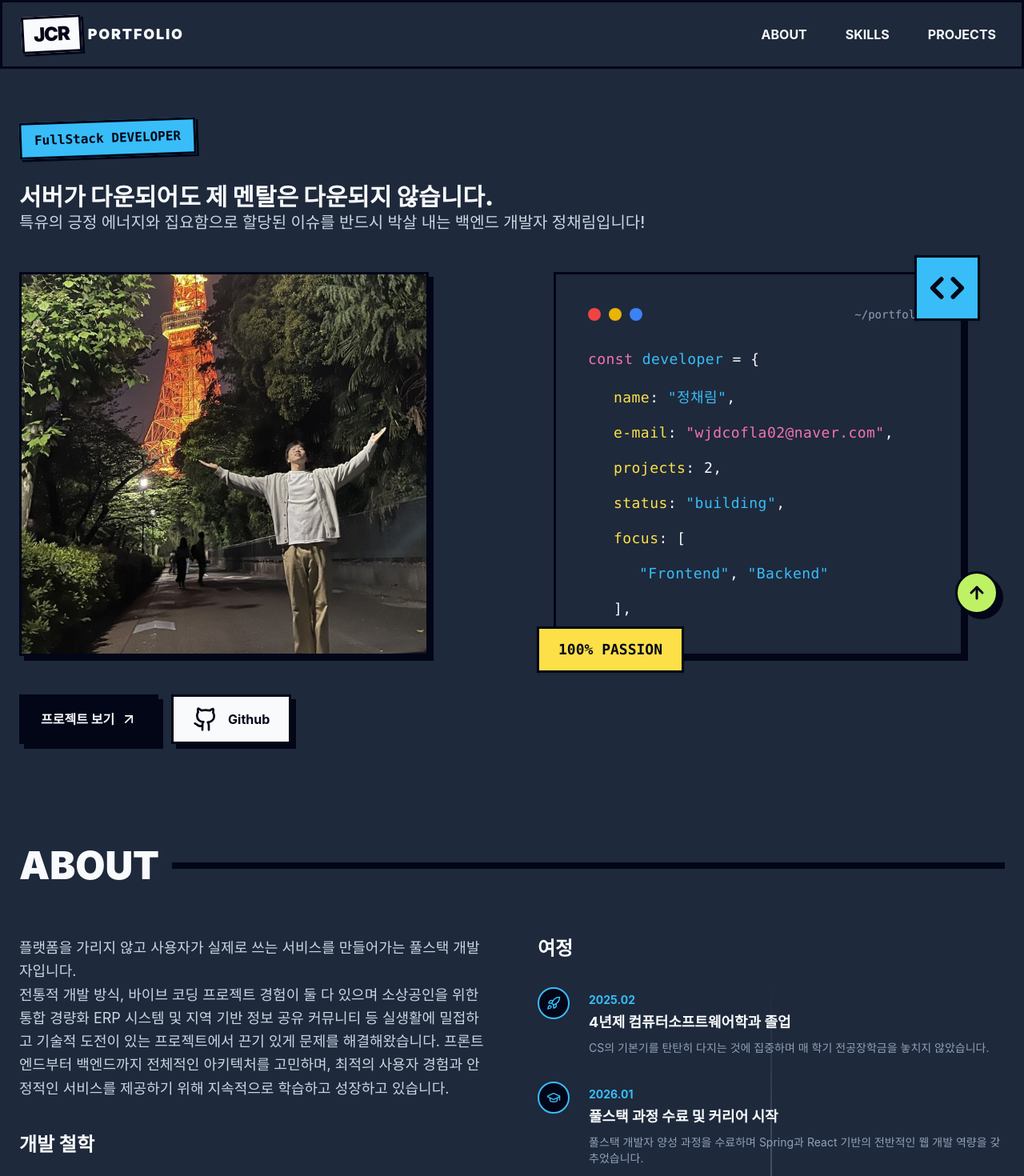
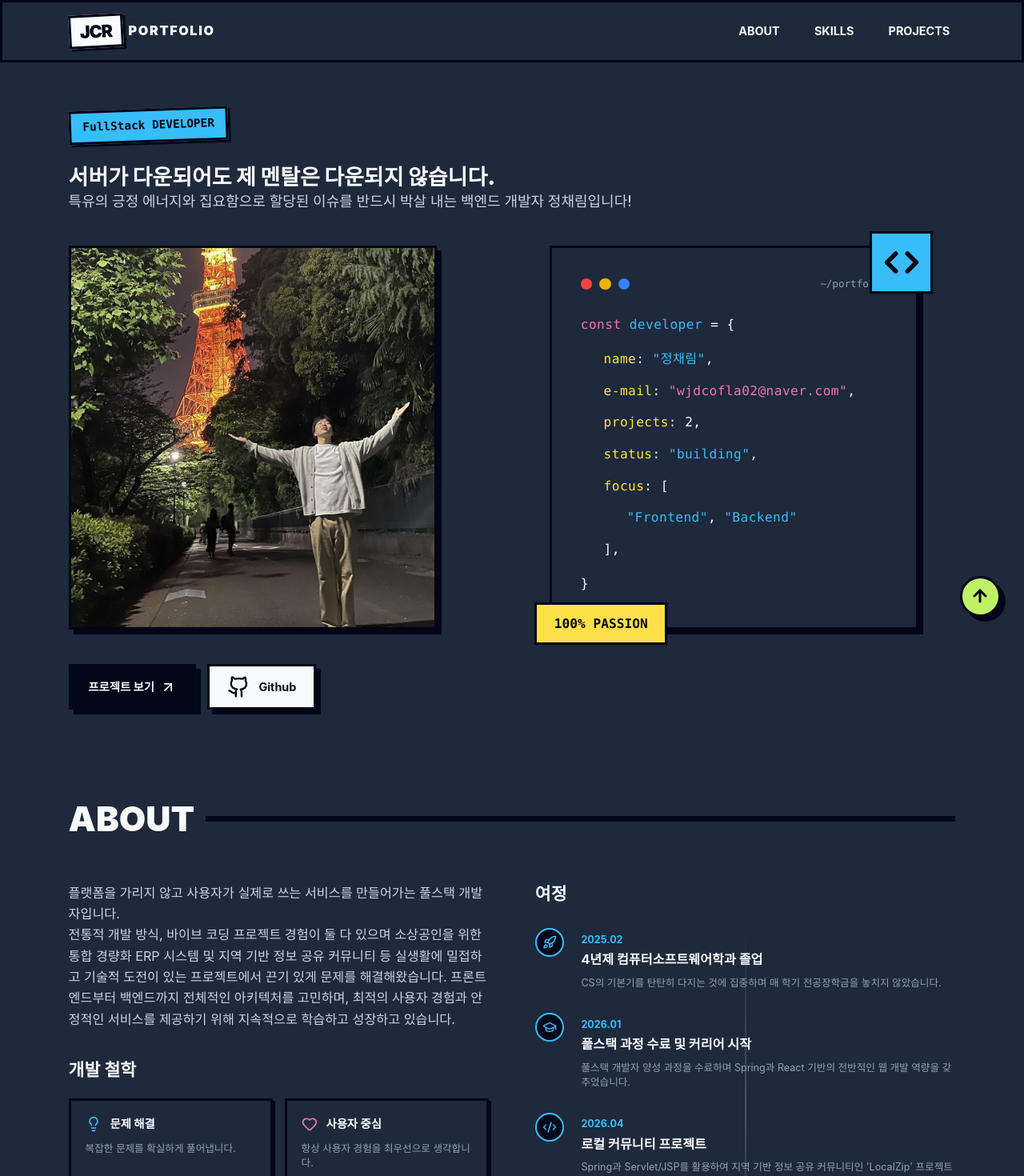
Before and after one commit to ralllllo/JCRPortfolio, a React (Vite) app: page / in a window 1280 px wide. Shown: the top 1470 px of the page at 80% size. Built offline with nearby package versions, Linux system fonts and the light colour scheme.

Commit message:
Mainpage Resize & Scroll Image Change

```diff
--- a/src/App.jsx
+++ b/src/App.jsx
@@ -5,7 +5,7 @@ function App() {
   return (
     <div className="min-h-screen flex flex-col font-sans">
       {/* Neo-Brutalist Header */}
-      <header className="sticky top-0 z-50 bg-[#1e293b] brutal-border border-l-0 border-r-0 border-t-0">
+      <header className="sticky top-0 z-50 w-full bg-[#1e293b] brutal-border border-l-0 border-r-0 border-t-0">
         <div className="max-w-7xl mx-auto px-6 h-20 flex items-center justify-between">
           <Link to="/" onClick={() => window.scrollTo({ top: 0, behavior: 'smooth' })} className="text-2xl font-black tracking-tighter flex items-center gap-2 hover:opacity-80 transition-opacity cursor-pointer">
             <div className="bg-[#f8fafc] text-[#020617] px-3 py-1 -rotate-3 brutal-border brutal-shadow-sm">JCR</div>
--- a/src/features/portfolio/components/ResumeSection.jsx
+++ b/src/features/portfolio/components/ResumeSection.jsx
@@ -30,7 +30,7 @@ const ResumeSection = () => {
                   <Lightbulb className="text-[#38bdf8]" size={20} />
                   <h4 className="font-bold text-[#f8fafc]">문제 해결</h4>
                 </div>
-                <p className="text-sm text-slate-400">복잡한 문제를 단순하고 우아한 솔루션으로 풀어냅니다.</p>
+                <p className="text-sm text-slate-400">복잡한 문제를 확실하게 풀어냅니다.</p>
               </div>
 
               <div className="bg-[#1e293b] p-5 brutal-border brutal-shadow-sm hover:translate-y-[-2px] transition-transform">
--- a/src/styles/index.css
+++ b/src/styles/index.css
@@ -8,6 +8,9 @@
 }
 
 @layer base {
+  html {
+    font-size: 90%; /* Scales all rem-based Tailwind sizes to 90% */
+  }
   body {
     background-color: var(--color-bg);
     color: var(--color-text);
@@ -39,15 +42,3 @@
     box-shadow: 0px 0px 0px 0px var(--color-fg);
   }
 }
-
-/* Custom scrollbar */
-::-webkit-scrollbar {
-  width: 12px;
-  border-left: 3px solid var(--color-fg);
-}
-::-webkit-scrollbar-track {
-  background: var(--color-bg);
-}
-::-webkit-scrollbar-thumb {
-  background: var(--color-fg);
-}
```
